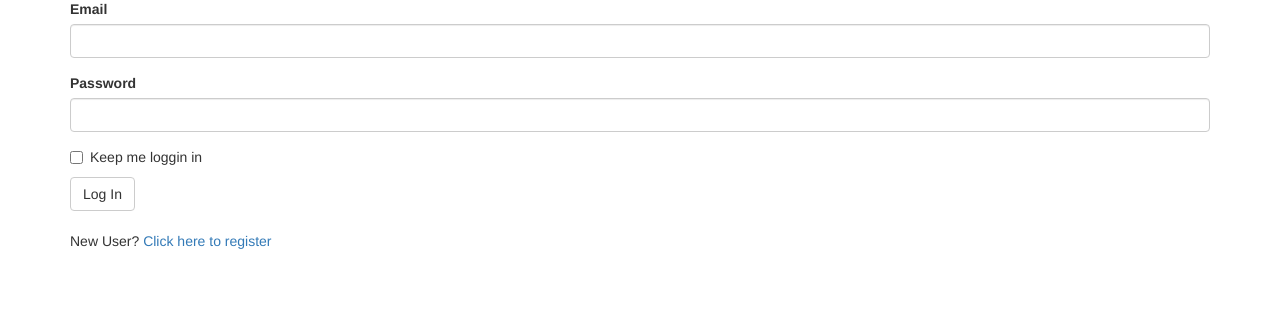
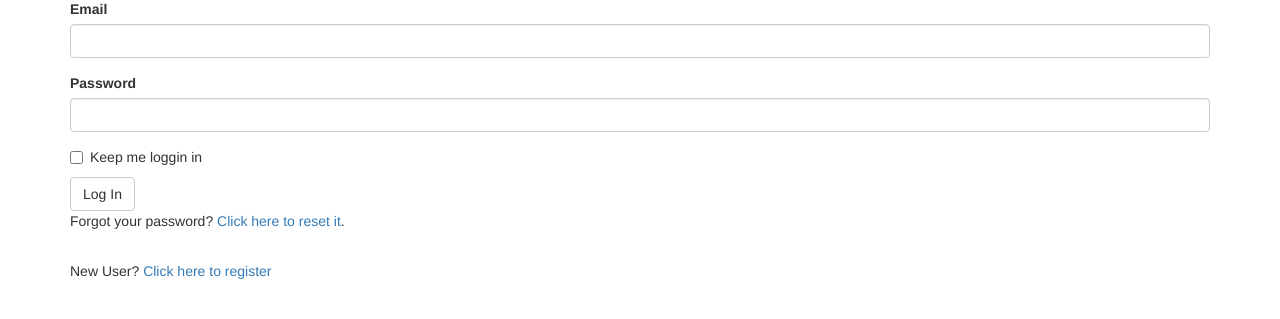
Before and after one commit to fearlessroy/flasky, a Flask app: a page that uses app/templates/auth/login.html in a window 1280 px wide. Shown: the part 193-512 px from the top of the page. Run offline with Flask 2, Linux system fonts and the light colour scheme; parts of the project's set-up code (start-up, migrations or seed data) failed here and were passed over; some libraries are stand-ins or nearby versions.

Commit message:
reset password

```diff
--- a/app/auth/forms.py
+++ b/app/auth/forms.py
@@ -38,3 +38,20 @@ class ChangePasswordForm(FlaskForm):
                              validators=[DataRequired(), EqualTo('password2', message='Password must match')])
     password2 = PasswordField('Confirm new password', validators=[DataRequired()])
     submit = SubmitField('Update Password')
+
+
+class PasswordResetRequestForm(FlaskForm):
+    email = StringField('Email', validators=[DataRequired(), Length(1, 64), Email()])
+    submit = SubmitField('Reset Password')
+
+
+class PasswordResetForm(FlaskForm):
+    email = StringField('Email', validators=[DataRequired(), Length(1, 64), Email()])
+    password = PasswordField('New password',
+                             validators=[DataRequired(), EqualTo('password2', message='Password must match')])
+    password2 = PasswordField('Confirm password', validators=[DataRequired()])
+    submit = SubmitField('Reset Password')
+
+    def validate_email(self, field):
+        if User.query.filter_by(email=field.data).first() is None:
+            raise ValidationError('Unknown email address.')
--- a/app/auth/views.py
+++ b/app/auth/views.py
@@ -3,7 +3,7 @@ from flask import render_template, redirect, request, url_for, flash
 from . import auth
 from flask_login import login_required, login_user, logout_user, current_user
 from ..models import User
-from .forms import LoginForm, RegistrationForm, ChangePasswordForm
+from .forms import LoginForm, RegistrationForm, ChangePasswordForm, PasswordResetForm, PasswordResetRequestForm
 from .. import db
 from ..email import send_mail
 
@@ -100,3 +100,36 @@ def change_password():
         else:
             flash('Invalid password')
     return render_template('auth/change_password.html', form=form)
+
+
+@auth.route('/reset', methods=['GET', 'POST'])
+def password_reset_request():
+    if not current_user.is_anonymous:
+        return redirect(url_for('main.index'))
+    form = PasswordResetRequestForm()
+    if form.validate_on_submit():
+        user = User.query.filter_by(email=form.email.data).first()
+        if user:
+            token = user.generate_confirmation_token()
+            send_mail(user.email, 'Reset Your Password', 'auth/email/reset_password', user=user, token=token,
+                      next=request.args.get('next'))
+        flash('An email with instructions to reset your password has been sent to you')
+        return redirect(url_for('auth.login'))
+    return render_template('auth/reset_password.html', form=form)
+
+
+@auth.route('/reset/<token>', methods=['GET', 'POST'])
+def password_reset(token):
+    if not current_user.is_anonymous:
+        return redirect(url_for('main.index'))
+    form = PasswordResetForm()
+    if form.validate_on_submit():
+        user = User.query.filter_by(email=form.email.data).first()
+        if not user:
+            return redirect(url_for('main.index'))
+        if user.reset_password(token, form.password.data):
+            flash('Your password has been updated.')
+            return redirect(url_for('auth.login'))
+        else:
+            return redirect(url_for('main.index'))
+    return render_template('auth/reset_password.html', form=form)
--- a/app/templates/auth/login.html
+++ b/app/templates/auth/login.html
@@ -12,6 +12,7 @@
     {{ message }}<br>
     {% endfor %}
     {{ wtf.quick_form(form) }}
+    <p>Forgot your password? <a href="{{ url_for('auth.password_reset_request') }}">Click here to reset it</a>.</p>
     <br>
     <p>
         New User?
```
Also changed, not shown: app/models.py (+15 -0 lines), app/templates/auth/email/reset_password.html (added, +11 -0 lines), app/templates/auth/email/reset_password.txt (added, +13 -0 lines), app/templates/auth/reset_password.html (added, +16 -0 lines).
